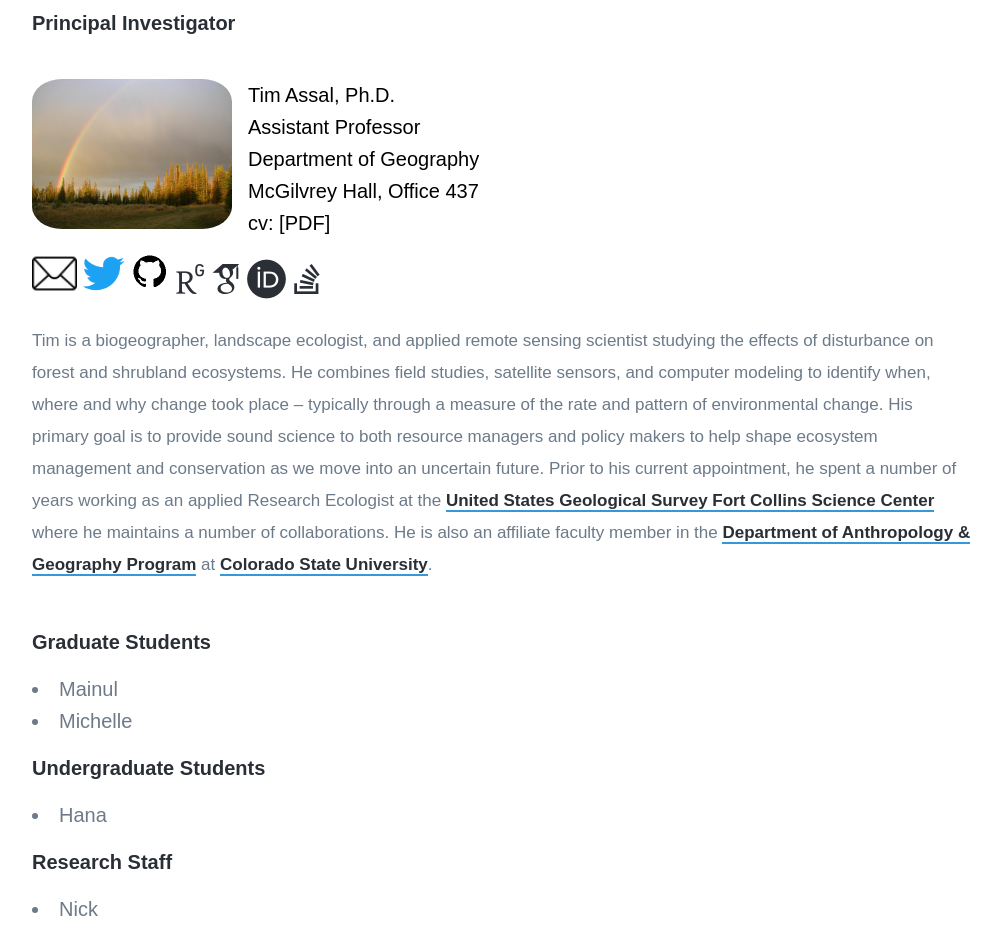
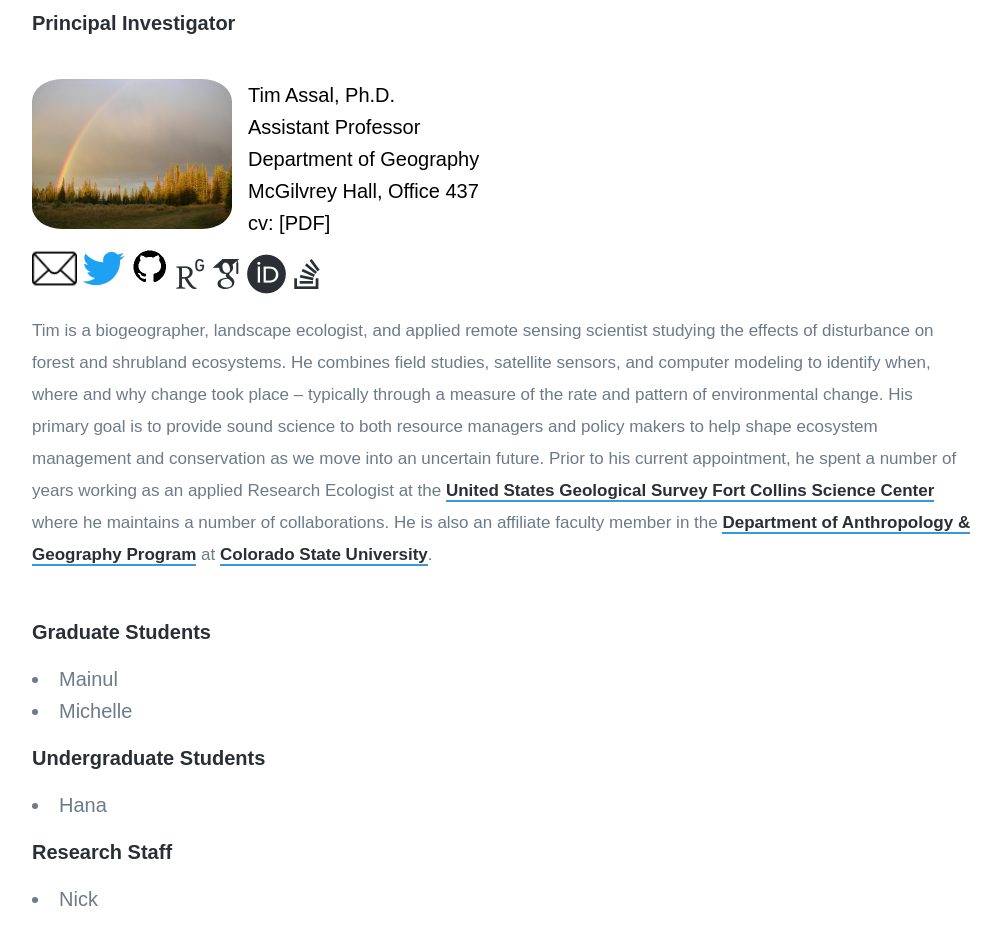
Before and after one commit to tjassal/tjassal.github.io, a Jekyll site: the page built from _pages/people.md, in a window 1280 px wide. Shown: the part 630-1582 px from the top of the page, without its empty margins (138-1139 px from the left). Built offline with Jekyll 4.4.1, drawn with Linux system fonts in a browser that asks for light colours; nearby versions of some CDN libraries; some web fonts are replaced.

Commit message:
Update style.scss

```diff
--- a/css/style.scss
+++ b/css/style.scss
@@ -164,8 +164,8 @@
 #container {
   margin: auto;
   width: 1190px;
-  padding-top: 5px;
-  padding-bottom: 5px;
+  //padding-top: 5px;
+  //padding-bottom: 5px;
   text-align: left;
 }
 .box {
```
